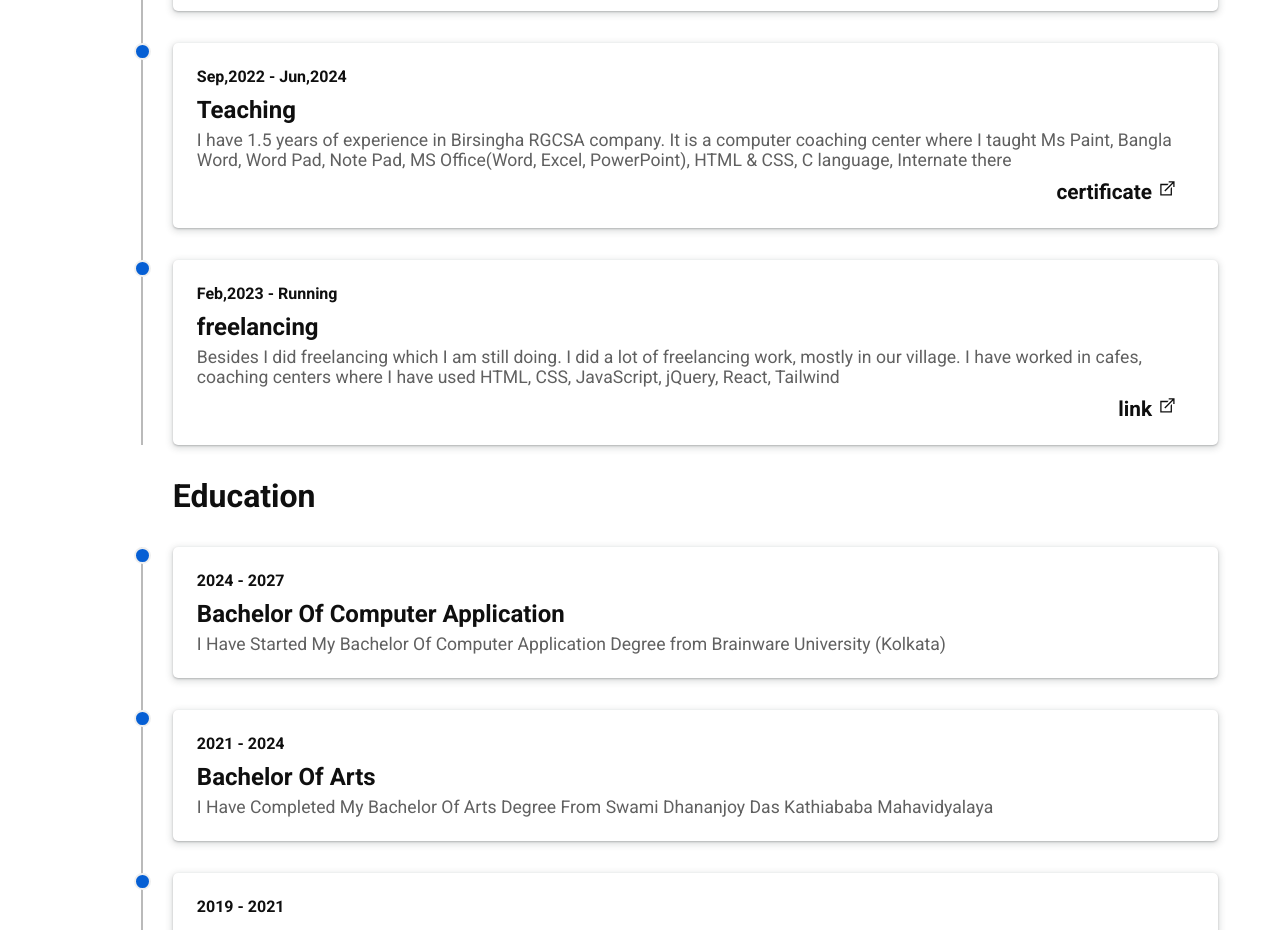
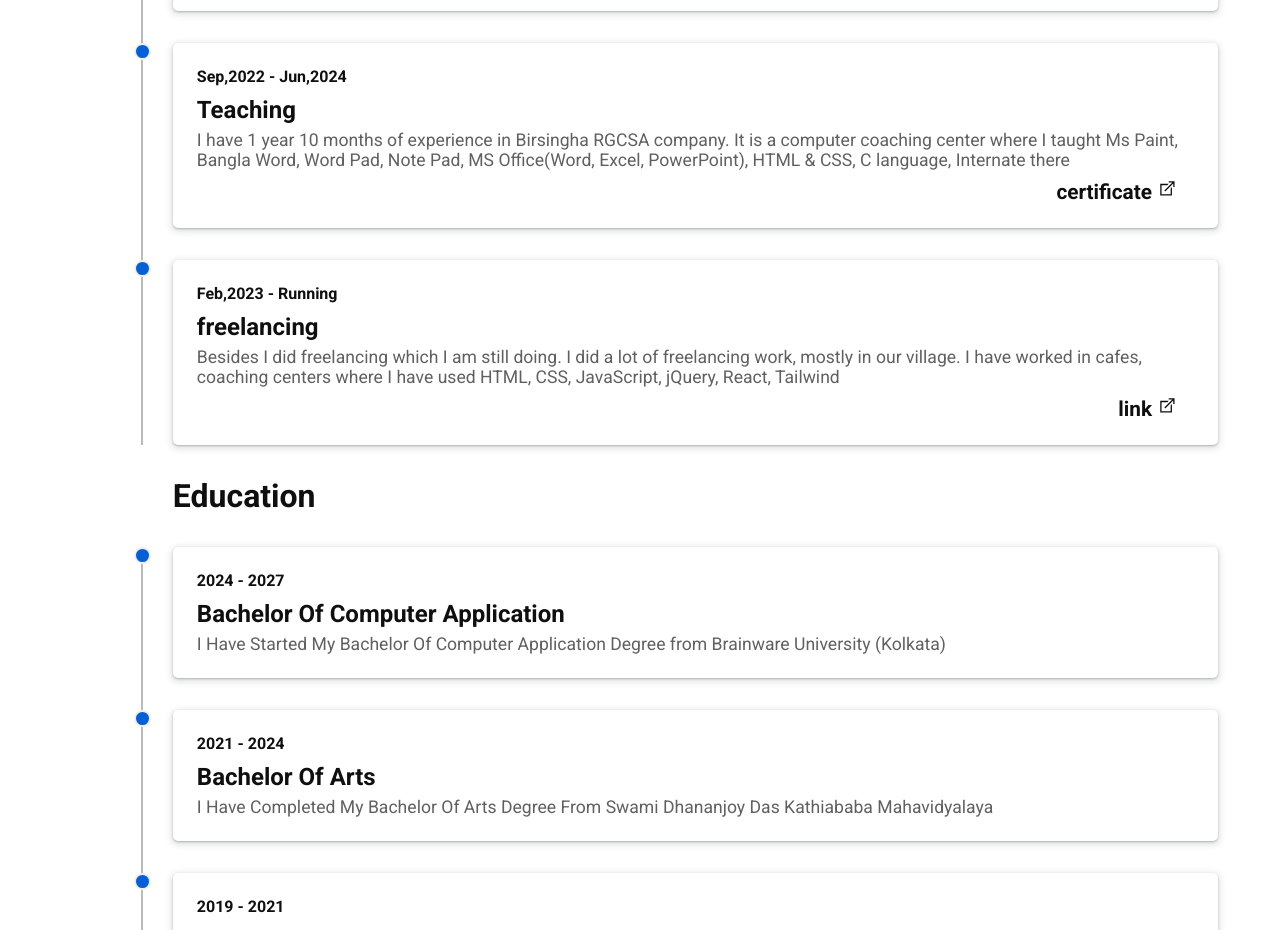
Before and after one commit to codingWithRakesh/React_Portfolio, a React (Vite) app: page /about in a window 1280 px wide. Shown: the part 840-1770 px from the top of the page. Built offline with nearby package versions, Linux system fonts and the light colour scheme; a web font is replaced by a local one.

Commit message:
change Experience section

```diff
--- a/src/details/details.jsx
+++ b/src/details/details.jsx
@@ -96,7 +96,7 @@ export const details = {
             {
                 durationWork: "Sep,2022 - Jun,2024",
                 work: "Teaching",
-                peragraph: "I have 1.5 years of experience in Birsingha RGCSA company. It is a computer coaching center where I taught Ms Paint, Bangla Word, Word Pad, Note Pad, MS Office(Word, Excel, PowerPoint), HTML & CSS, C language, Internate there",
+                peragraph: "I have 1 year 10 months of experience in Birsingha RGCSA company. It is a computer coaching center where I taught Ms Paint, Bangla Word, Word Pad, Note Pad, MS Office(Word, Excel, PowerPoint), HTML & CSS, C language, Internate there",
                 link: workExperience,
                 name: "certificate",
                 isTrue: true
```
